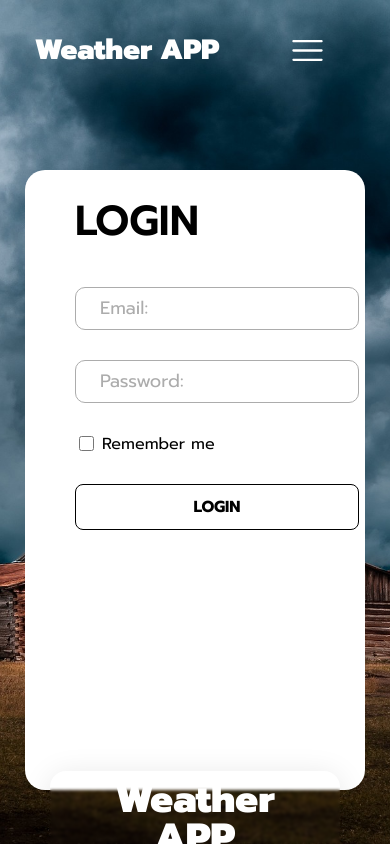
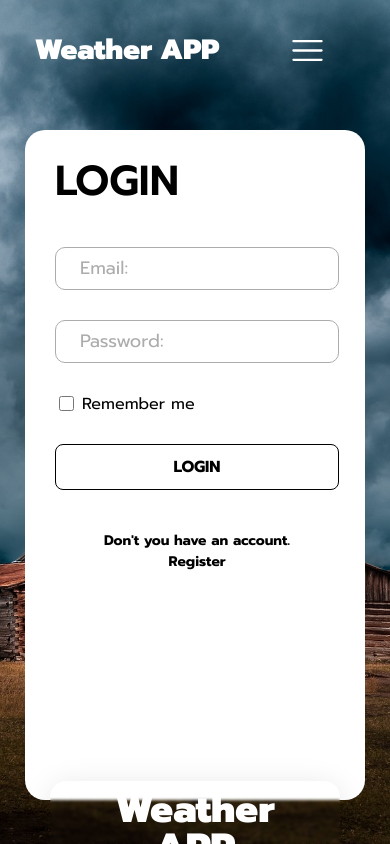
Before and after one commit to palaogluserdest/gsp-weather-app-project, a Next.js app: page /user-auth in a window 390 px wide. Built offline with nearby package versions, Linux system fonts and the light colour scheme; no server answers.

Commit message:
Improved responsive design and Made responsive desing for user authentication page

```diff
--- a/src/app/components/LoginRegister/Login/Login.scss
+++ b/src/app/components/LoginRegister/Login/Login.scss
@@ -38,4 +38,14 @@
       background-color: #000;
     }
   }
+
+  .redirect-register {
+    color: #000;
+    font-size: 14px;
+    border: none;
+
+    &:hover {
+      color: #3a3a3a;
+    }
+  }
 }
--- a/src/app/components/LoginRegister/Login/index.tsx
+++ b/src/app/components/LoginRegister/Login/index.tsx
@@ -1,5 +1,5 @@
 'use client';
-import { FC } from 'react';
+import React, { FC, useEffect, useState } from 'react';
 import { loginValidationSchema } from '@/app/utils/validationSchema';
 import { ErrorMessage, Field, Form, Formik } from 'formik';
 import Button from '../../shared/Button';
@@ -14,9 +14,11 @@ import { db } from '@/app/libs/firebase';
 type LoginProps = {
   // eslint-disable-next-line no-unused-vars
   showToastify: (message: string, type: 'success' | 'error') => void;
+  setIsAuth: React.Dispatch<React.SetStateAction<boolean>>;
 };
 
-const Login: FC<LoginProps> = ({ showToastify }) => {
+const Login: FC<LoginProps> = ({ showToastify, setIsAuth }) => {
+  const [windowSize, setWindowSize] = useState<number>(window.innerWidth);
   const router = useRouter();
 
   const formikInitialValues: FormikLoginValues = {
@@ -61,6 +63,18 @@ const Login: FC<LoginProps> = ({ showToastify }) => {
     }
   };
 
+  useEffect(() => {
+    const handleResize = () => {
+      setWindowSize(window.innerWidth);
+    };
+
+    window.addEventListener('resize', handleResize);
+
+    return () => {
+      window.removeEventListener('resize', handleResize);
+    };
+  }, [windowSize]);
+
   return (
     <>
       <h1 className="login-title">LOGIN</h1>
@@ -79,6 +93,11 @@ const Login: FC<LoginProps> = ({ showToastify }) => {
           <Button type="submit" className="login-btn">
             LOGIN
           </Button>
+          {windowSize <= 864 && (
+            <Button className="redirect-register" onClick={() => setIsAuth(false)}>
+              Don{"'"}t you have an account. Register
+            </Button>
+          )}
         </Form>
       </Formik>
     </>
--- a/src/app/components/LoginRegister/LoginRegister.scss
+++ b/src/app/components/LoginRegister/LoginRegister.scss
@@ -6,7 +6,7 @@
   height: 100%;
   display: flex;
   justify-content: center;
-  margin-top: 50px;
+  margin-top: 10px;
 
   .auth-wrapper {
     max-width: 1000px;
@@ -19,13 +19,21 @@
     position: relative;
     overflow: hidden;
 
+    @media screen and (max-width: 864px) {
+      height: 650px;
+    }
+
     .auth-cover {
       width: 50%;
       height: 100%;
       position: absolute;
       object-fit: contain;
       z-index: 1;
-      transition: left 0.6s ease-in-out;
+      transition: right 0.6s ease-in-out;
+
+      @media screen and (max-width: 864px) {
+        display: none;
+      }
 
       .register-message {
         position: absolute;
@@ -42,7 +50,7 @@
         .register-message-widget-title {
           width: 75%;
           font-family: $font-prompt;
-          font-size: 82px;
+          font-size: clamp(66px, 4vw, 82px);
           font-weight: 600;
           color: #fff;
         }
@@ -57,6 +65,10 @@
       gap: 20px;
       font-family: $font-prompt;
       padding: 20px 40px;
+
+      @media screen and (max-width: 480px) {
+        padding: 20px 20px;
+      }
     }
   }
 }
--- a/src/app/components/LoginRegister/Register/Register.scss
+++ b/src/app/components/LoginRegister/Register/Register.scss
@@ -38,4 +38,14 @@
       background-color: #000;
     }
   }
+
+  .redirect-login {
+    color: #000;
+    font-size: 14px;
+    border: none;
+
+    &:hover {
+      color: #3a3a3a;
+    }
+  }
 }
--- a/src/app/components/LoginRegister/Register/index.tsx
+++ b/src/app/components/LoginRegister/Register/index.tsx
@@ -1,5 +1,5 @@
 'use client';
-import React, { FC } from 'react';
+import React, { FC, useEffect, useState } from 'react';
 import { registerValidationSchema } from '@/app/utils/validationSchema';
 import { ErrorMessage, Field, Form, Formik } from 'formik';
 import Button from '../../shared/Button';
@@ -16,6 +16,7 @@ type RegisterProps = {
 };
 
 const Register: FC<RegisterProps> = ({ setIsAuth, showToastify }) => {
+  const [windowSize, setWindowSize] = useState<number>(window.innerWidth);
   const formikInitialValues: FormikRegisterValues = {
     firstName: '',
     lastName: '',
@@ -53,6 +54,18 @@ const Register: FC<RegisterProps> = ({ setIsAuth, showToastify }) => {
     }
   };
 
+  useEffect(() => {
+    const handleResize = () => {
+      setWindowSize(window.innerWidth);
+    };
+
+    window.addEventListener('resize', handleResize);
+
+    return () => {
+      window.removeEventListener('resize', handleResize);
+    };
+  }, [windowSize]);
+
   return (
     <>
       <h1 className="register-title">REGISTER</h1>
@@ -78,6 +91,11 @@ const Register: FC<RegisterProps> = ({ setIsAuth, showToastify }) => {
           <Button type="submit" className="register-btn">
             REGISTER
           </Button>
+          {windowSize <= 864 && (
+            <Button className="redirect-login" onClick={() => setIsAuth(true)}>
+              Do you have an account. Log-in.
+            </Button>
+          )}
         </Form>
       </Formik>
     </>
--- a/src/app/components/LoginRegister/index.tsx
+++ b/src/app/components/LoginRegister/index.tsx
@@ -3,21 +3,22 @@ import Image from 'next/image';
 import Login from './Login';
 import Register from './Register';
 import Button from '../shared/Button';
-import { useState } from 'react';
+import { useEffect, useState } from 'react';
 import { toast } from 'react-toastify';
 import './LoginRegister.scss';
 
 const LoginRegister = () => {
   const [isAuth, setIsAuth] = useState<boolean>(true);
+  const [windowSize, setWindowSize] = useState<number>(window.innerWidth);
 
   const registerStyles = {
     top: '0',
-    left: '0',
+    right: '510px',
   };
 
   const loginStyles = {
     top: '0',
-    left: '510px',
+    right: '0',
   };
 
   const showToastify = (message: string, type: 'success' | 'error') => {
@@ -27,6 +28,18 @@ const LoginRegister = () => {
       toast.error(message);
     }
   };
+
+  useEffect(() => {
+    const handleResize = () => {
+      setWindowSize(window.innerWidth);
+    };
+
+    window.addEventListener('resize', handleResize);
+
+    return () => {
+      window.removeEventListener('resize', handleResize);
+    };
+  }, [windowSize]);
 
   return (
     <div className="auth-container">
@@ -50,8 +63,12 @@ const LoginRegister = () => {
             </div>
           )}
         </div>
-        <div className="auth-login">{isAuth && <Login showToastify={showToastify} />}</div>
-        <div className="auth-register">{!isAuth && <Register setIsAuth={setIsAuth} showToastify={showToastify} />}</div>
+        <div className="auth-login" style={{ display: windowSize <= 864 && !isAuth ? 'none' : '' }}>
+          {isAuth && <Login setIsAuth={setIsAuth} showToastify={showToastify} />}
+        </div>
+        <div className="auth-register" style={{ display: windowSize <= 864 && isAuth ? 'none' : '' }}>
+          {!isAuth && <Register setIsAuth={setIsAuth} showToastify={showToastify} />}
+        </div>
       </div>
     </div>
   );
```
Also changed, not shown: src/app/components/WeatherCard/WeatherCard.scss (+8 -2 lines), 1 other file (tests, documents, lock files or other folders).
